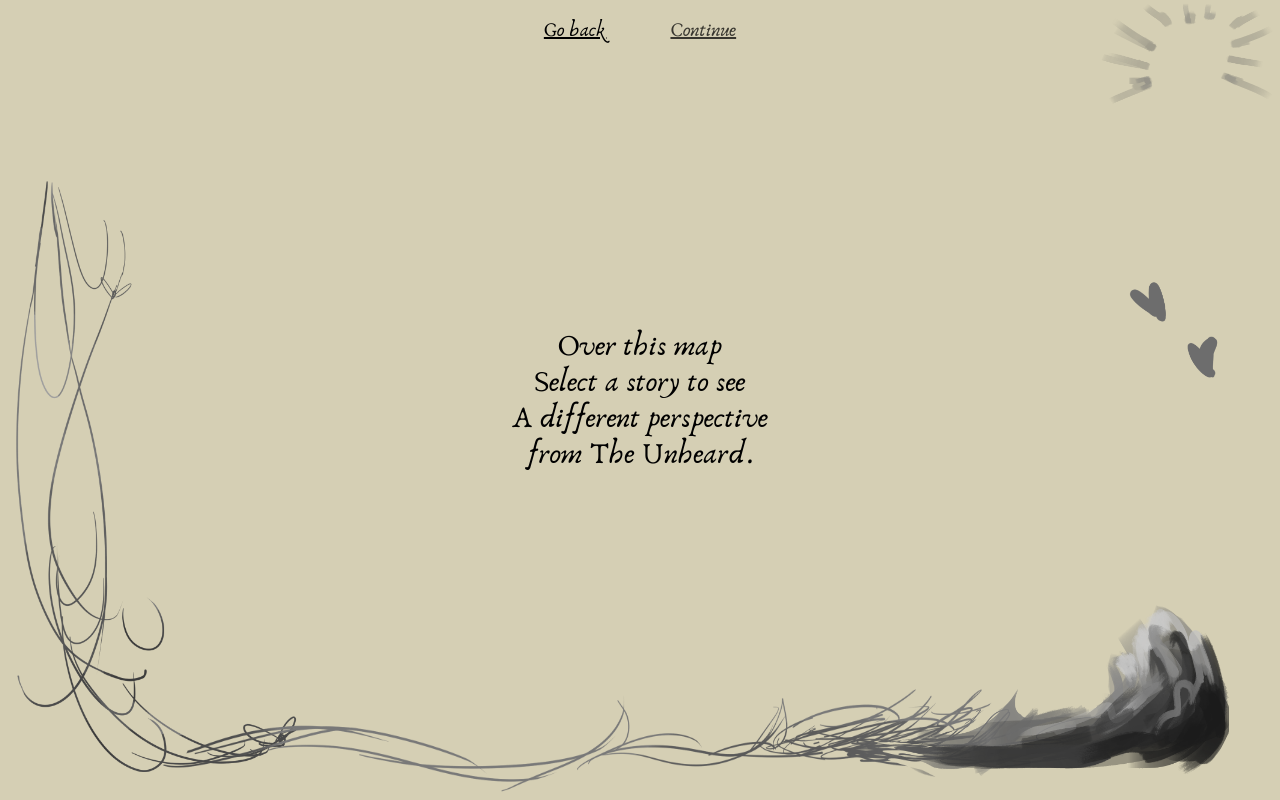
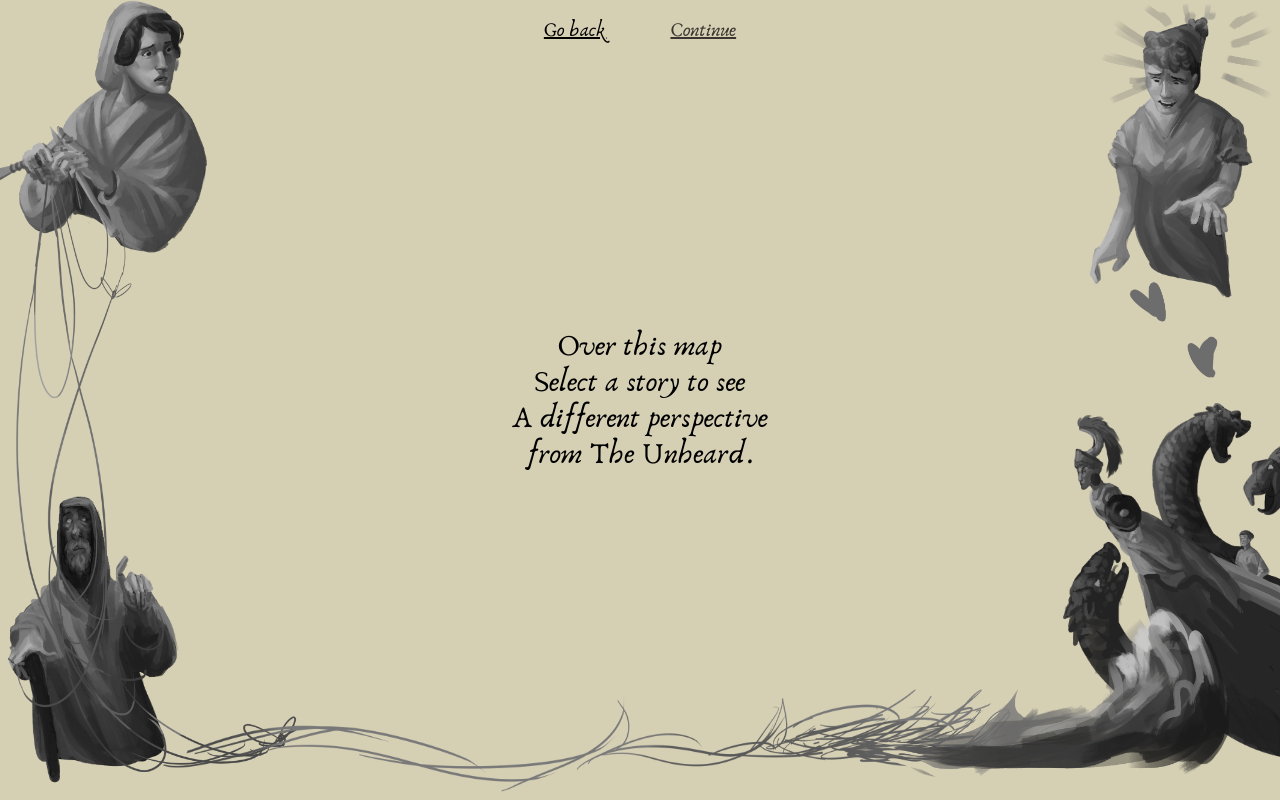
Before and after one commit to hhhapz/IASAS-Tech, a React (Create React App) app: page /map in a window 1280 px wide. Built offline with nearby package versions, Linux system fonts and the light colour scheme; a web font is replaced by a local one.

Commit message:
Fix localStorage not updating when is undefined

```diff
--- a/src/pages/Map.js
+++ b/src/pages/Map.js
@@ -41,6 +41,7 @@
     }
 
     newStorage[name] = value
+    console.log(newStorage);
     window.localStorage["seen"] = JSON.stringify(newStorage)
 }
 
@@ -54,7 +55,7 @@
     const history = useHistory()
 
     useEffect(() => {
-        if (!queryStorage()) {
+        if (Object.keys(queryStorage()).length === 0) {
             updateStorage("penelope", "bw")
             updateStorage("tiresias", "bw")
             updateStorage("seductress", "bw")
--- a/tailwind.config.js
+++ b/tailwind.config.js
@@ -1,7 +1,7 @@
 const colors = require('tailwindcss/colors')
 
 module.exports = {
-  purge: [],
+  purge: ['./src/**/*.{js,jsx,ts,tsx}', './public/index.html'],
   presets: [],
   darkMode: false, // or 'media' or 'class'
   theme: {
```
Also changed, not shown: 1 other file (tests, documents, lock files or other folders).
